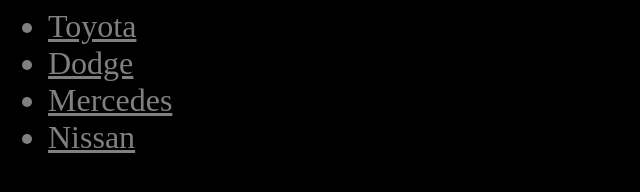
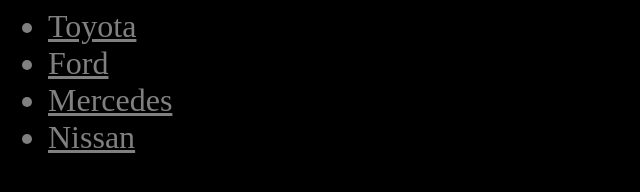
Before and after one commit to Rawezh07/companies-of-car, a plain HTML site: page left.html in a window 1280 px wide. Shown: the full height of the page, 0-640 px from the left. Drawn offline with Linux system fonts and the light colour scheme.

Commit message:
Update left.html

```diff
--- a/left.html
+++ b/left.html
@@ -9,7 +9,7 @@
     <body style=" background-color: black; color: grey; font-size: xx-large;">
     <ul>
 <li><a href="toyota.html" target="right">Toyota</a></li>
-<li><a href="ford.html" target="right">Dodge</a></li>
+<li><a href="ford.html" target="right">Ford</a></li>
 <li><a href="mercedes.html" target="right">Mercedes</a></li>
 <li><a href="nissan.html" target="right">Nissan</a></li>
     </ul>
```
